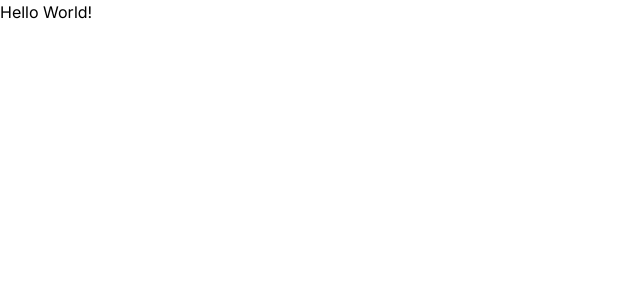
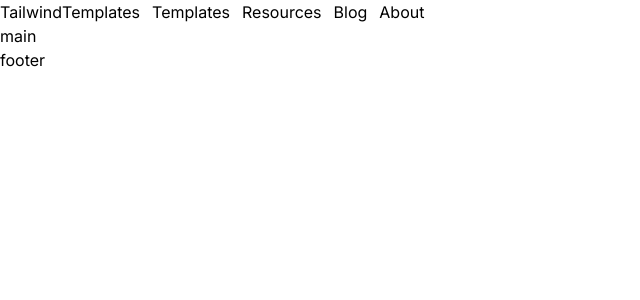
Before and after one commit to Takashi-Matsumura/mimic, a Next.js app: page / in a window 1280 px wide. Shown: the top 300 px of the page, without its empty margins (0-640 px from the left). Built offline with nearby package versions, Linux system fonts and the light colour scheme.

Commit message:
ページコンポーネントの更新とグローバルCSSの修正

```diff
--- a/app/page.tsx
+++ b/app/page.tsx
@@ -1,5 +1,22 @@
 import Image from "next/image";
 
 export default function Home() {
-  return <main>Hello World!</main>;
+  return (
+    <>
+      {/* ヘッダー */}
+      <div className="flex space-x-3">
+        <p>TailwindTemplates</p>
+        <p>Templates</p>
+        <p>Resources</p>
+        <p>Blog</p>
+        <p>About</p>
+      </div>
+
+      {/* メイン */}
+      <div>main</div>
+
+      {/* フッター */}
+      <div>footer</div>
+    </>
+  );
 }
```
